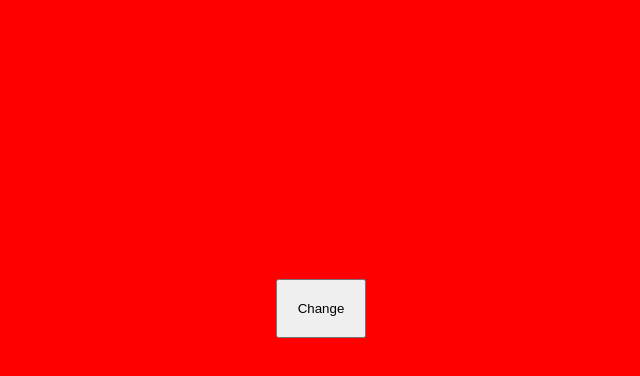
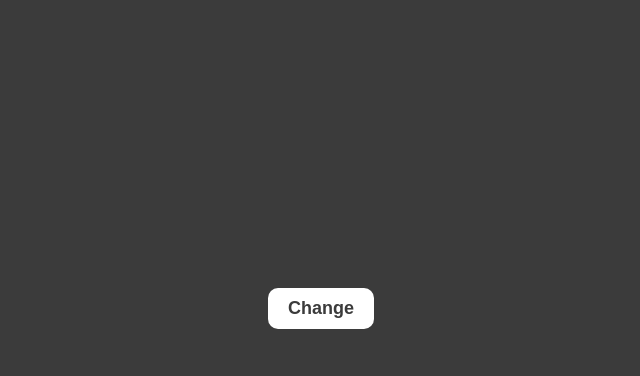
Before and after one commit to FF857/background-changer, a plain HTML site: page index.html in a window 1280 px wide. Both pictures are taken after a click on the button "Change". Shown: the whole page, without its empty margins (319-959 px from the left). Drawn offline with Linux system fonts and the light colour scheme.

Commit message:
add conteudo file

```diff
--- a/index.html
+++ b/index.html
@@ -10,7 +10,9 @@
 
     <body>
 
-        <button>Change</button>
+        <button id="button" onclick="change_background()">Change</button>
+
+        <script src="script.js"></script>
 
     </body>
 
--- a/script.js
+++ b/script.js
@@ -0,0 +1,20 @@
+
+var button = document.getElementById("button");
+var dark_theme = false;
+
+function change_background(){
+
+    if (dark_theme == false){
+
+        dark_theme = true;
+        document.body.style.background = "#3b3b3b";
+        button.style.background = "white";
+        button.style.color = "#3b3b3b";
+    }
+    else {
+        dark_theme = false;
+        document.body.style.background = "white";
+        button.style.background = "#3b3b3b"
+        button.style.color = "white";
+    }
+}
--- a/style.css
+++ b/style.css
@@ -5,12 +5,15 @@ body{
     justify-content: center;
     align-items: center;
 
-    background-color: red;
 }
 
-button{
+#button{
 
-    padding: 20px;
-    height: bold;
+    padding: 10px 20px;
+    font-weight: bold;
+    font-size: 18px;
+    border-style: none;
+    border-radius: 10px;
+    cursor: pointer;
 
 }
```
